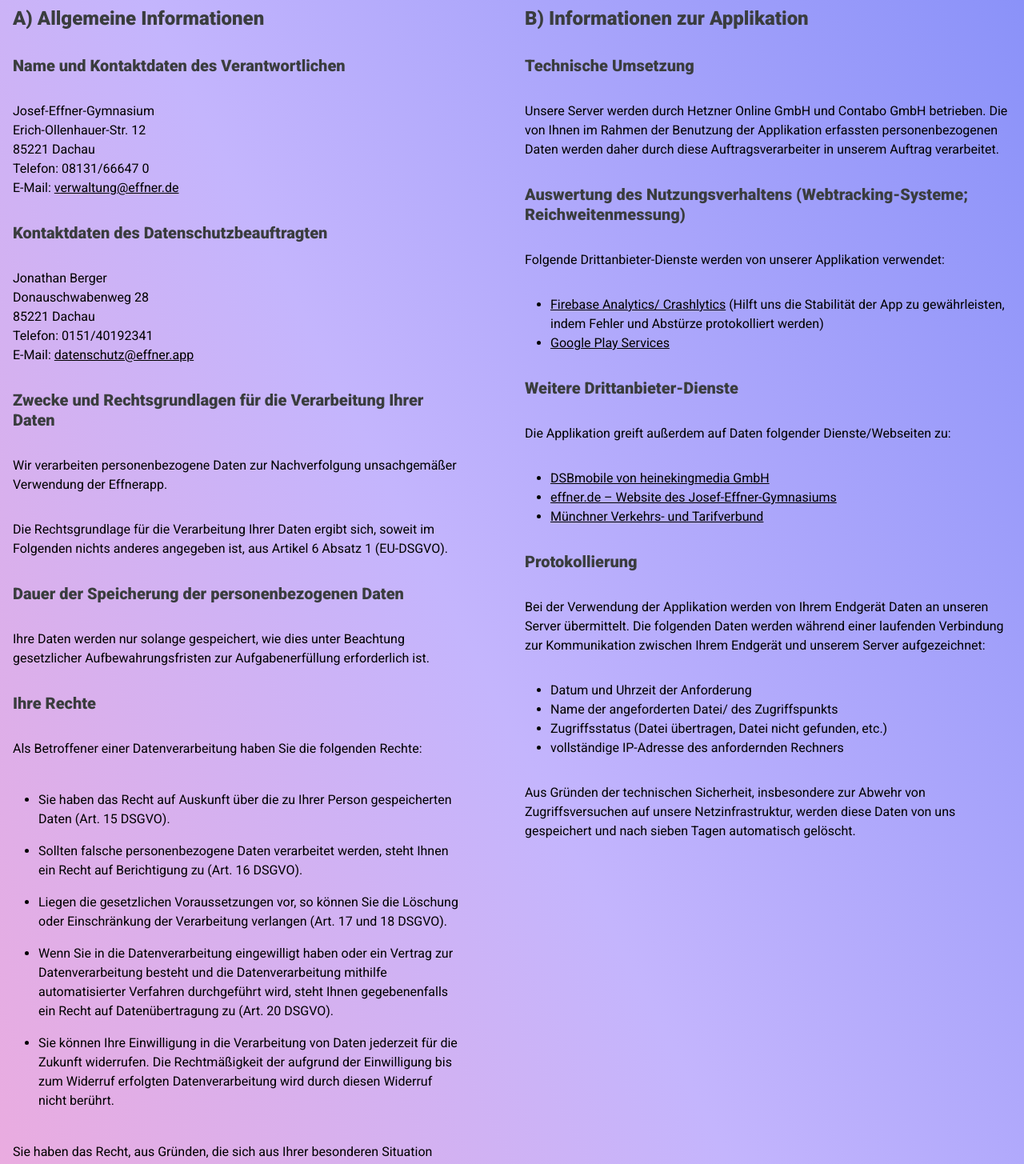
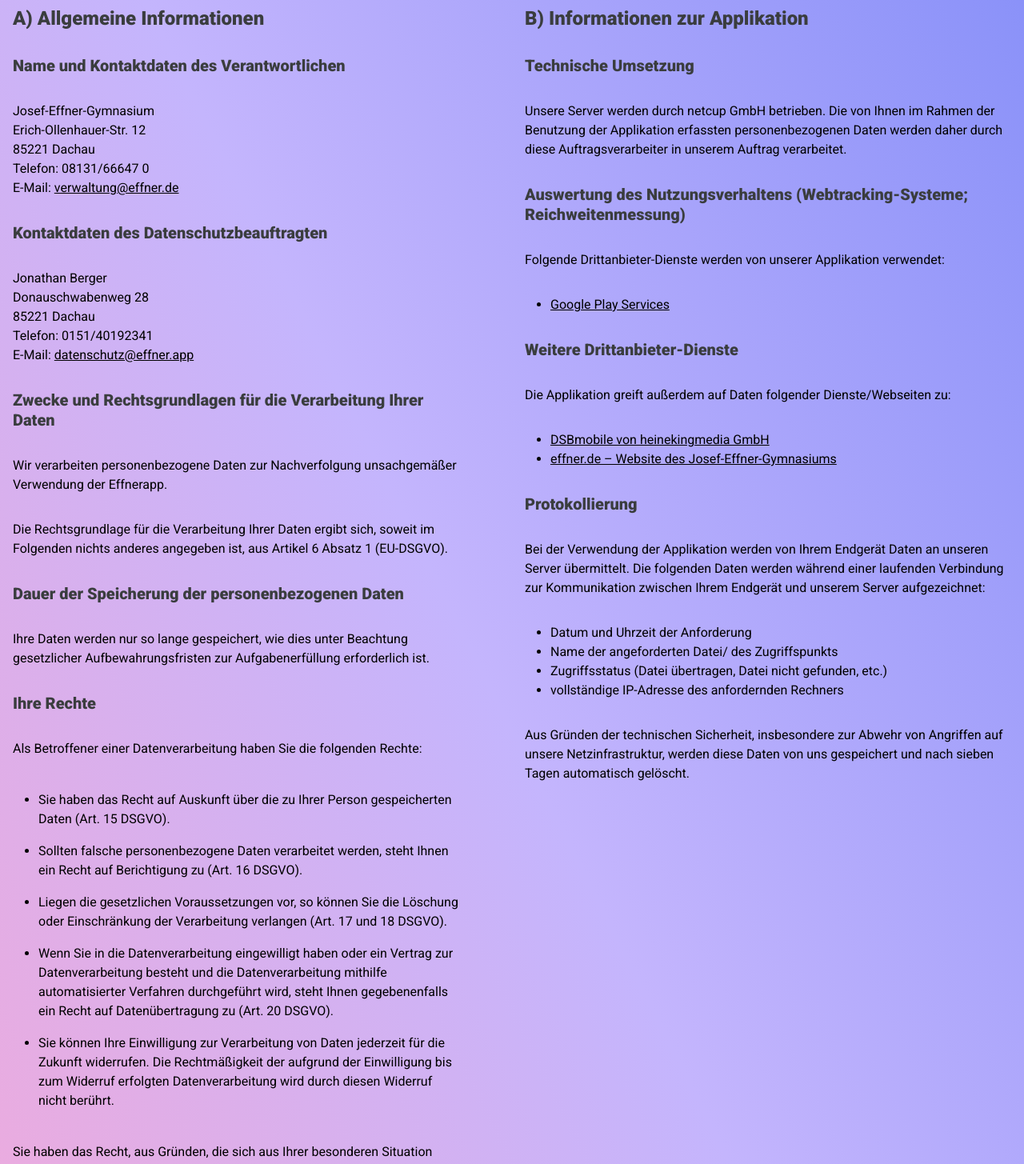
Before and after one commit to EffnerApp/effner.app, a Vue app: page /privacy in a window 1280 px wide. Shown: the part 360-1815 px from the top of the page at 80% size. Built offline with nearby package versions, Linux system fonts and the light colour scheme.

Commit message:
Updated privacy policy

```diff
--- a/src/views/Privacy.vue
+++ b/src/views/Privacy.vue
@@ -52,7 +52,7 @@
               class="block w-auto md:w-full break-words font-black text-2xl md:text-xl">
             <p class="leading-tight" style="color: #3a3d3e;">Dauer der Speicherung der personenbezogenen Daten</p>
           </div>
-          <p>Ihre Daten werden nur solange gespeichert, wie dies unter Beachtung gesetzlicher Aufbewahrungsfristen zur
+          <p>Ihre Daten werden nur so lange gespeichert, wie dies unter Beachtung gesetzlicher Aufbewahrungsfristen zur
             Aufgabenerf&uuml;llung erforderlich ist. <br>
           </p>
           <div
@@ -75,7 +75,7 @@
               gegebenenfalls ein Recht auf Daten&uuml;bertragung&nbsp;zu (Art. 20 DSGVO).
             </li>
             <li class="py-2">
-              Sie k&ouml;nnen Ihre Einwilligung in die Verarbeitung von Daten jederzeit f&uuml;r die Zukunft widerrufen.
+              Sie k&ouml;nnen Ihre Einwilligung zur Verarbeitung von Daten jederzeit f&uuml;r die Zukunft widerrufen.
               Die Rechtm&auml;&szlig;igkeit der aufgrund der Einwilligung bis zum Widerruf erfolgten Datenverarbeitung
               wird durch diesen Widerruf nicht ber&uuml;hrt.
             </li>
@@ -115,7 +115,7 @@
             class="block w-auto md:w-full break-words font-black text-2xl md:text-xl">
           <p class="leading-tight" style="color: #3a3d3e;">Technische Umsetzung</p>
         </div>
-        <p>Unsere Server werden durch Hetzner Online GmbH und Contabo GmbH betrieben. Die von Ihnen im Rahmen der Benutzung der
+        <p>Unsere Server werden durch netcup GmbH betrieben. Die von Ihnen im Rahmen der Benutzung der
           Applikation
           erfassten personenbezogenen Daten werden daher durch diese Auftragsverarbeiter in unserem Auftrag
           verarbeitet.
@@ -127,11 +127,6 @@
         </div>
         <p>Folgende Drittanbieter-Dienste werden von unserer Applikation verwendet:</p>
         <ul class="list-disc ml-8">
-          <li><a class="underline" href="https://firebase.google.com/policies/analytics" target="_blank">Firebase
-            Analytics/ Crashlytics</a>&nbsp;(Hilft uns die Stabilit&auml;t der App zu gew&auml;hrleisten, indem Fehler
-            und
-            Abst&uuml;rze protokolliert werden)
-          </li>
           <li><a class="underline" href="https://policies.google.com/privacy" target="_blank">Google Play Services</a>
           </li>
         </ul>
@@ -148,9 +143,6 @@
           <li><a class="underline" href="https://effner.de/service/impressum/datenschutz" target="_blank">effner.de
             &ndash; Website des Josef-Effner-Gymnasiums</a>
           </li>
-          <li><a class="underline" href="https://www.mvv-muenchen.de/" target="_blank">M&uuml;nchner Verkehrs- und
-            Tarifverbund</a>
-          </li>
         </ul>
         <p></p>
         <div
@@ -158,19 +150,17 @@
           <p class="leading-tight" style="color: #3a3d3e;">Protokollierung</p>
         </div>
         <p>Bei der Verwendung der Applikation werden von Ihrem Endger&auml;t Daten an unseren Server &uuml;bermittelt.
-          Die
-          folgenden Daten werden w&auml;hrend einer laufenden Verbindung zur Kommunikation zwischen Ihrem Endger&auml;t
+          Die folgenden Daten werden w&auml;hrend einer laufenden Verbindung zur Kommunikation zwischen Ihrem Endger&auml;t
           und unserem Server aufgezeichnet:
         </p>
         <ul class="list-disc ml-8">
           <li>Datum und Uhrzeit der Anforderung</li>
-          <li>Name der angeforderten Datei/ des Zugriffspunkts
-          </li>
+          <li>Name der angeforderten Datei/ des Zugriffspunkts</li>
           <li>Zugriffsstatus (Datei &uuml;bertragen, Datei nicht gefunden, etc.)</li>
           <li>vollst&auml;ndige IP-Adresse des anfordernden Rechners</li>
         </ul>
         <p></p>
-        <p>Aus Gr&uuml;nden der technischen Sicherheit, insbesondere zur Abwehr von Zugriffsversuchen auf unsere
+        <p>Aus Gr&uuml;nden der technischen Sicherheit, insbesondere zur Abwehr von Angriffen auf unsere
           Netzinfrastruktur, werden diese Daten von uns gespeichert und nach sieben Tagen automatisch gel&ouml;scht.
         </p>
       </div>
```
Also changed, not shown: 1 other file (tests, documents, lock files or other folders).
